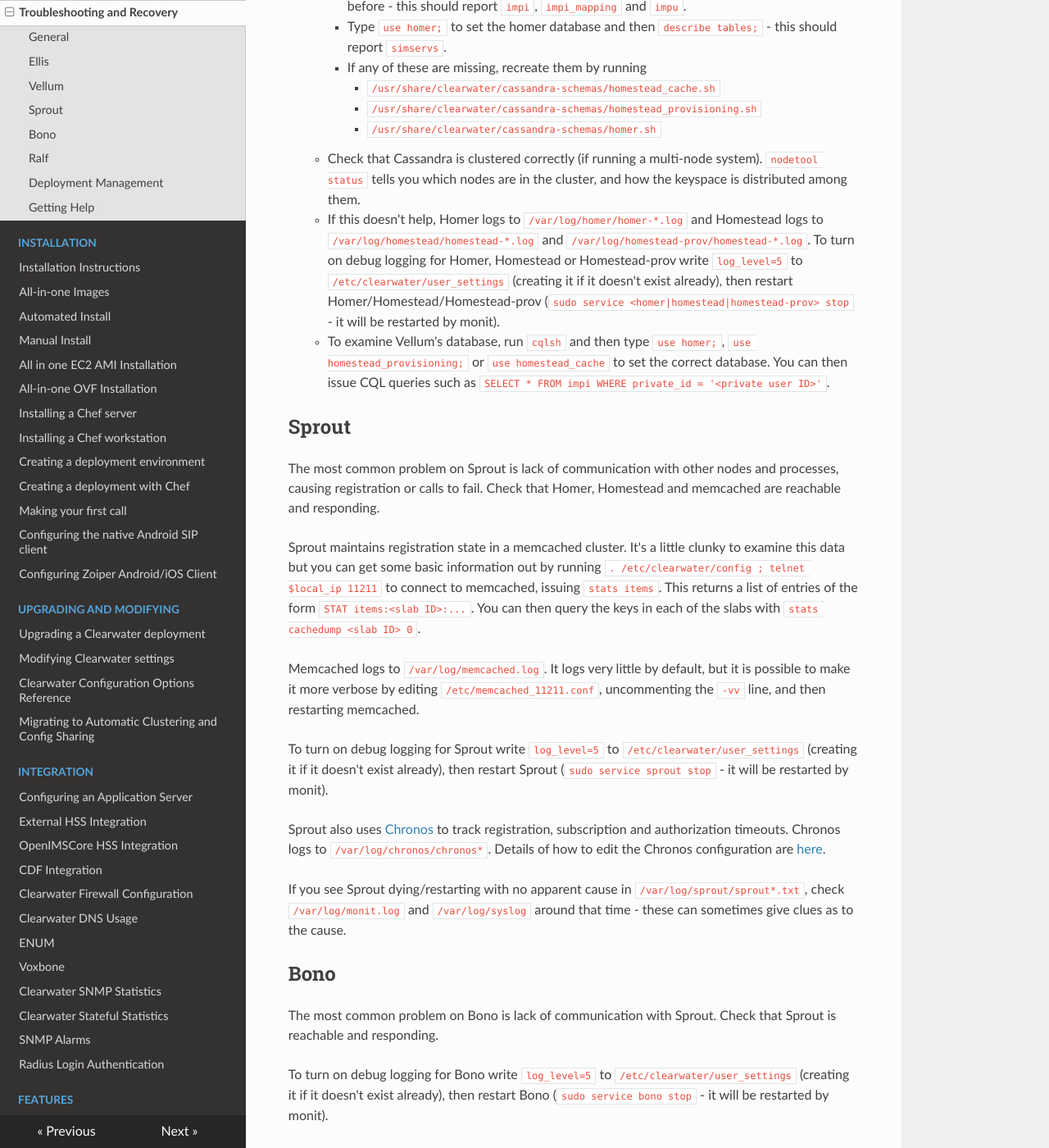
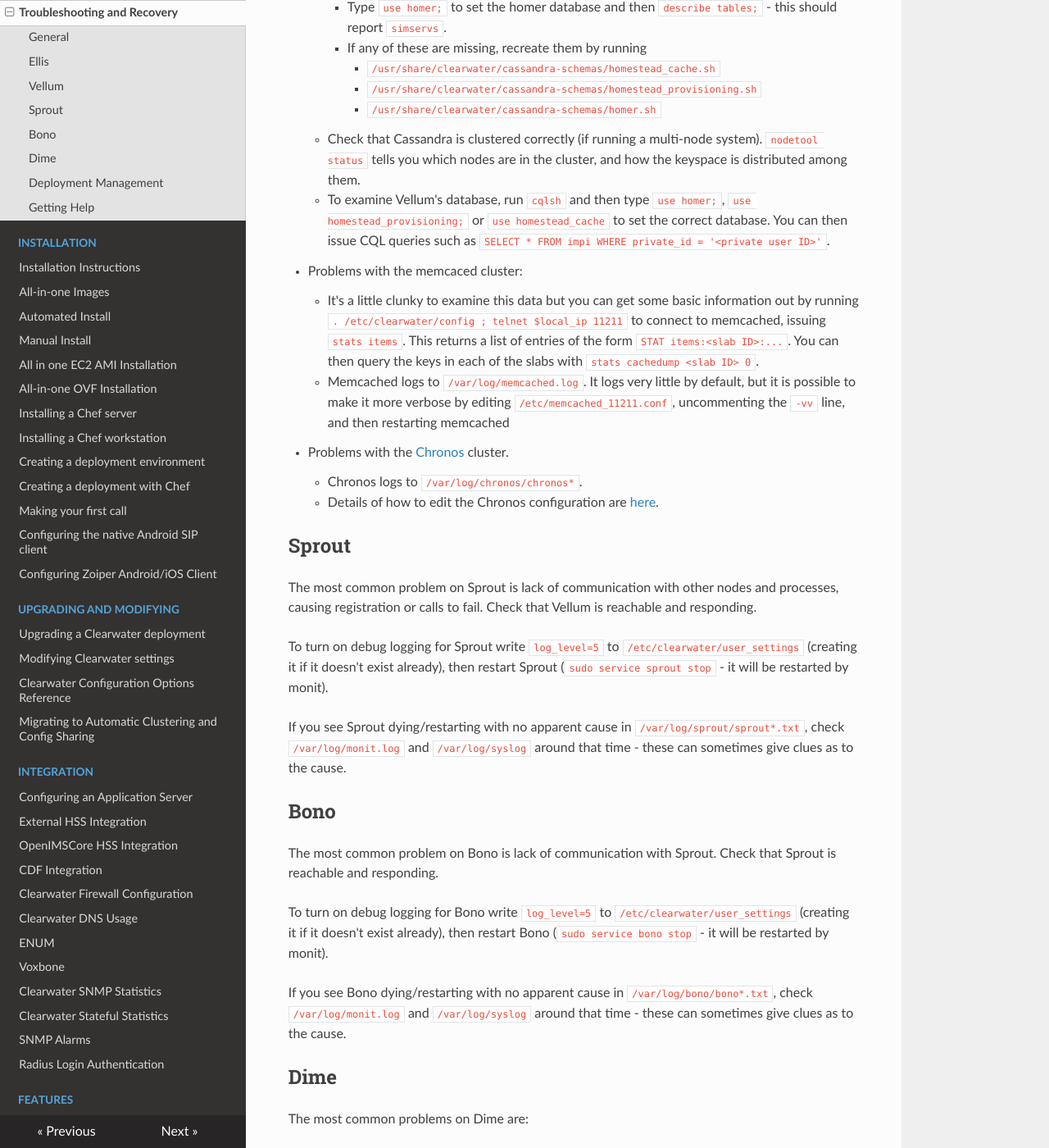
Before and after one commit to Metaswitch/clearwater-readthedocs, an MkDocs documentation site: the page built from docs/Troubleshooting_and_Recovery.md, in a window 1280 px wide and 1400 px high, scrolled down 1600 px. Shown: the whole window at 82% size. Built offline with MkDocs 1.6.1, drawn with Linux system fonts in a browser that asks for light colours; nearby versions of some CDN libraries; old or Windows-style settings are respelled for this version of MkDocs; some of the changed text lies outside the part shown.

Commit message:
More troubleshooting updates

```diff
--- a/docs/Troubleshooting_and_Recovery.md
+++ b/docs/Troubleshooting_and_Recovery.md
@@ -29,13 +29,8 @@ To examine Ellis' database, run `mysql` (as root), then type `use ellis;` to set
 Problems on Vellum may include:
 
 * Failing to read or write to the Cassandra database:
-
-    * Check that Cassandra is running (`sudo monit status`).  If not, check its `/var/log/cassandra/*.log` files.
-
-    * Check that Cassandra is configured correctly.  First access the command-line CQL interface by running `cqlsh`.
-
-
-        * There are 3 databases:
+    * Check that Cassandra is running (`sudo monit status`). If not, check its `/var/log/cassandra/*.log` files.
+    * Check that Cassandra is configured correctly. First access the command-line CQL interface by running `cqlsh`. There are 3 databases:
         * Type `use homestead_provisioning;` to set the provisioning database and then `describe tables;` - this should report `service_profiles`, `public`, `implicit_registration_sets` and `private`.
         * Type `use homestead_cache;` to set the cache database and then `describe tables;` as before - this should report `impi`, `impi_mapping` and `impu`.
         * Type `use homer;` to set the homer database and then `describe tables;` - this should report `simservs`.
@@ -43,25 +38,22 @@ Problems on Vellum may include:
             * `/usr/share/clearwater/cassandra-schemas/homestead_cache.sh`
             * `/usr/share/clearwater/cassandra-schemas/homestead_provisioning.sh`
             * `/usr/share/clearwater/cassandra-schemas/homer.sh`
-
     * Check that Cassandra is clustered correctly (if running a multi-node system). `nodetool status` tells you which nodes are in the cluster, and how the keyspace is distributed among them.
-
-    * If this doesn't help, Homer logs to `/var/log/homer/homer-*.log` and Homestead logs to `/var/log/homestead/homestead-*.log` and `/var/log/homestead-prov/homestead-*.log`. To turn on debug logging for Homer, Homestead or Homestead-prov write `log_level=5` to `/etc/clearwater/user_settings` (creating it if it doesn't exist already), then restart Homer/Homestead/Homestead-prov (`sudo service <homer|homestead|homestead-prov> stop` - it will be restarted by monit).
-
     * To examine Vellum's database, run `cqlsh` and then type `use homer;`, `use homestead_provisioning;` or `use homestead_cache` to set the correct database.  You can then issue CQL queries such as `SELECT * FROM impi WHERE private_id = '<private user ID>'`.
 
+* Problems with the memcaced cluster:
+    * It's a little clunky to examine this data but you can get some basic information out by running `. /etc/clearwater/config ; telnet $local_ip 11211` to connect to memcached, issuing `stats items`.  This returns a list of entries of the form `STAT items:<slab ID>:...`.  You can then query the keys in each of the slabs with `stats cachedump <slab ID> 0`.
+    * Memcached logs to `/var/log/memcached.log`. It logs very little by default, but it is possible to make it more verbose by editing `/etc/memcached_11211.conf`, uncommenting the `-vv` line, and then restarting memcached
+
+* Problems with the [Chronos](https://github.com/Metaswitch/chronos) cluster.
+    * Chronos logs to `/var/log/chronos/chronos*`.
+    * Details of how to edit the Chronos configuration are [here](https://github.com/Metaswitch/chronos/blob/dev/doc/configuration.md).
 
 ## Sprout
 
-The most common problem on Sprout is lack of communication with other nodes and processes, causing registration or calls to fail. Check that Homer, Homestead and memcached are reachable and responding.
-
-Sprout maintains registration state in a memcached cluster. It's a little clunky to examine this data but you can get some basic information out by running `. /etc/clearwater/config ; telnet $local_ip 11211` to connect to memcached, issuing `stats items`.  This returns a list of entries of the form `STAT items:<slab ID>:...`.  You can then query the keys in each of the slabs with `stats cachedump <slab ID> 0`.
-
-Memcached logs to `/var/log/memcached.log`. It logs very little by default, but it is possible to make it more verbose by editing `/etc/memcached_11211.conf`, uncommenting the `-vv` line, and then restarting memcached.
+The most common problem on Sprout is lack of communication with other nodes and processes, causing registration or calls to fail. Check that Vellum is reachable and responding.
 
 To turn on debug logging for Sprout write `log_level=5` to `/etc/clearwater/user_settings` (creating it if it doesn't exist already), then restart Sprout (`sudo service sprout stop` - it will be restarted by monit).
-
-Sprout also uses [Chronos](https://github.com/Metaswitch/chronos) to track registration, subscription and authorization timeouts. Chronos logs to `/var/log/chronos/chronos*`. Details of how to edit the Chronos configuration are [here](https://github.com/Metaswitch/chronos/blob/dev/doc/configuration.md).
 
 If you see Sprout dying/restarting with no apparent cause in `/var/log/sprout/sprout*.txt`, check `/var/log/monit.log` and `/var/log/syslog` around that time - these can sometimes give clues as to the cause.
 
@@ -73,15 +65,16 @@ To turn on debug logging for Bono write `log_level=5` to `/etc/clearwater/user_s
 
 If you see Bono dying/restarting with no apparent cause in `/var/log/bono/bono*.txt`, check `/var/log/monit.log` and `/var/log/syslog` around that time - these can sometimes give clues as to the cause.
 
-## Ralf
+## Dime
 
-The most common problem on Ralf is lack of communication with a CCF. Check that your CCF is reachable and responding (if you don't have a CCF, you don't need a Ralf).
+The most common problems on Dime are:
 
-To turn on debug logging for Ralf write `log_level=5` to `/etc/clearwater/user_settings` (creating it if it doesn't exist already), then restart Ralf (`sudo service ralf stop` - it will be restarted by monit).
+* Lack of communication with Vellum. Check that Vellum is reachable and responding.
+* (If using Ralf) Lack of communication with a CCF. Check that your CCF is reachable and responding (if you don't have a CCF, you don't need Ralf).
 
-Ralf also uses [Chronos](https://github.com/Metaswitch/chronos) to track call timeouts. Chronos logs to `/var/log/chronos/chronos*`. Details of how to edit the Chronos configuration are [here](https://github.com/Metaswitch/chronos/blob/dev/doc/configuration.md).
+To turn on debug logging for Ralf, Homestead or Homestead-prov write `log_level=5` to `/etc/clearwater/user_settings` (creating it if it doesn't exist already), then restart the service (`sudo service <ralf|homestead|homestead-prov> stop` - it will be restarted by monit).
 
-If you see Ralf dying/restarting with no apparent cause in `/var/log/ralf/ralf*.txt`, check `/var/log/monit.log` and `/var/log/syslog` around that time - these can sometimes give clues as to the cause.
+If you see Ralf, Homestead or Homestead-prov dying/restarting with no apparent cause in `/var/log/<service>/<service>*.txt`, check `/var/log/monit.log` and `/var/log/syslog` around that time - these can sometimes give clues as to the cause.
 
 ## Deployment Management
 
```
